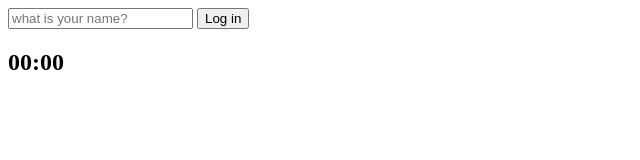
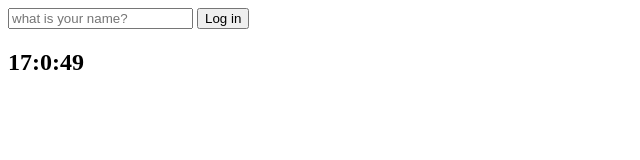
Before and after one commit to kimchaneil/chromeapp, a plain HTML site: page index.html in a window 1280 px wide. Shown: the full height of the page, 0-640 px from the left. Drawn offline with Linux system fonts and the light colour scheme.

Commit message:
5.1_clock

```diff
--- a/index.html
+++ b/index.html
@@ -13,7 +13,7 @@
         <input type="submit" value="Log in">
     </form>
     <h1 id="greeting" class="hidden"></h1>
-    <h2 id="clock">00:00</h2>
+    <h2 id="clock">00:00:00</h2>
     <script src="js/app.js"></script>
     <script src="js/clock.js"></script>
 </body>
--- a/js/clock.js
+++ b/js/clock.js
@@ -1,8 +1,9 @@
 const clock = document.querySelector("#clock")
 
-function sayHello(){
-    console.log("Hello");
+function getClock(){
+    const date = new Date();
+    clock.innerText = `${date.getHours()}:${date.getMinutes()}:${date.getSeconds()}`;
 
 }
-
-setTimeout(sayHello,5000) //실행시킬 함수, 밀리초(5초=5000)으로 작성
+getClock();
+setInterval(getClock,1000); //실행시킬 함수, 밀리초(5초=5000)으로 작성
```
